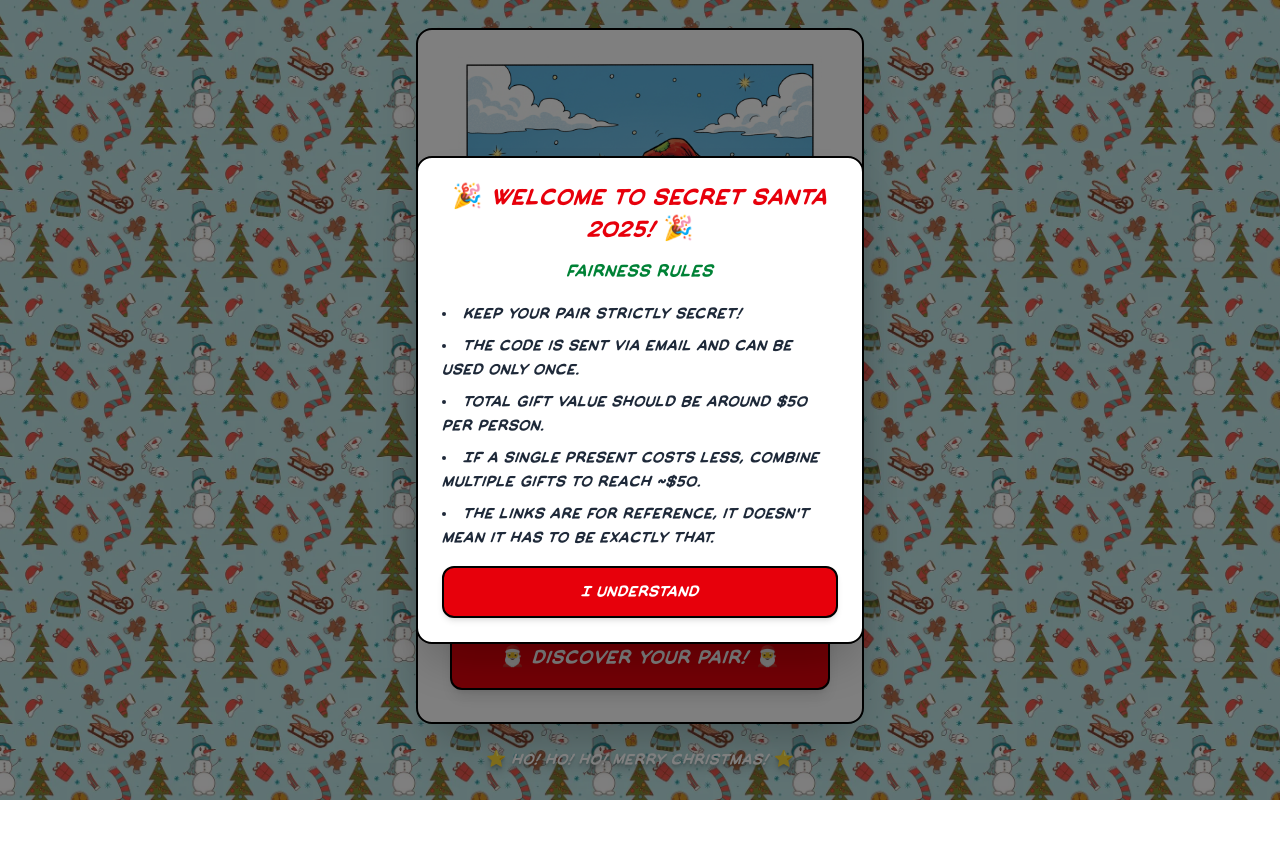
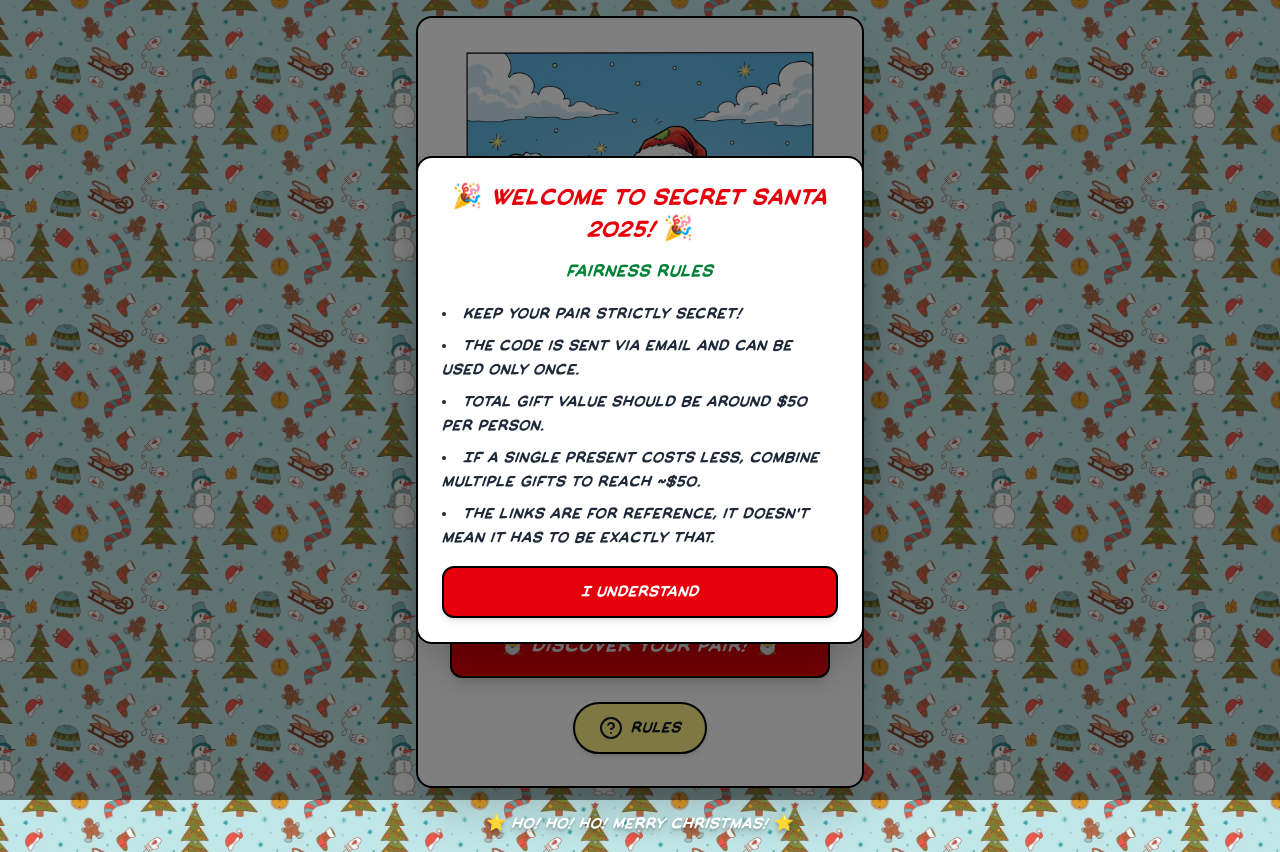
Before and after one commit to MatteoVolpi1/SecretSanta, a Next.js app: page / in a window 1280 px wide. Before the commit the page ends 800 px from the top, so only its background shows below. Built offline with nearby package versions, Linux system fonts and the light colour scheme.

Commit message:
Add lucide icons support and update Spanish translation for rules

```diff
--- a/app/page.tsx
+++ b/app/page.tsx
@@ -4,6 +4,7 @@ import Image from "next/image";
 import { useEffect, useState } from "react";
 import { useRouter } from "next/navigation";
 import { useLanguage } from "@/components/LanguageProvider";
+import { createIcons, icons } from "lucide";
 
 export default function Home() {
   const { t, lang } = useLanguage();
@@ -35,6 +36,13 @@ export default function Home() {
       }
     } catch {}
   }, []);
+
+  // Initialize / refresh lucide icons when component mounts or relevant state changes
+  useEffect(() => {
+    try {
+      createIcons({ icons });
+    } catch {}
+  }, [showRules, lang]);
 
   const handleSubmit = (e: React.FormEvent) => {
     e.preventDefault();
@@ -116,6 +124,19 @@ export default function Home() {
             </div>
           )}
 
+          {/* Footer Rules Button */}
+          <div className="flex justify-center mt-6">
+            <button
+              type="button"
+              aria-label={lang === "es" ? "Ver reglas" : "View rules"}
+              onClick={() => setShowRules(true)}
+              className="inline-flex items-center gap-2 bg-yellow-200 hover:bg-yellow-300 active:bg-yellow-400 rounded-full px-6 py-3 border-2 border-black shadow-md transition font-black text-gray-900"
+            >
+              <i data-lucide="help-circle" className="w-6 h-6"></i>
+              <span>{lang === 'es' ? 'Reglas' : 'Rules'}</span>
+            </button>
+          </div>
+
           {/* One-time Rules Modal */}
           {showRules && (
             <div className="fixed inset-0 z-50 flex items-center justify-center">
--- a/lib/i18n.ts
+++ b/lib/i18n.ts
@@ -83,7 +83,7 @@ const es: Messages = {
   rulesHeader: "Reglas de equidad",
   rulesList: [
     "¡Mantén tu pareja estrictamente en secreto!",
-    "El código se envía por correo y solo se puede usar una vez.",
+    "El código se envía por email y solo se puede usar una vez.",
     "El valor total del regalo debe ser alrededor de $50 por persona.",
     "Si un regalo cuesta menos, combina varios para llegar a ~$50.",
     "Los links son de riferimento, no quiere decir que tenga que ser eso mismo."
--- a/package.json
+++ b/package.json
@@ -14,7 +14,8 @@
     "mongodb": "^7.0.0",
     "next": "16.0.3",
     "react": "19.2.0",
-    "react-dom": "19.2.0"
+    "react-dom": "19.2.0",
+    "lucide": "^0.474.0"
   },
   "devDependencies": {
     "@tailwindcss/postcss": "^4",
```
Also changed, not shown: 1 other file (tests, documents, lock files or other folders).
